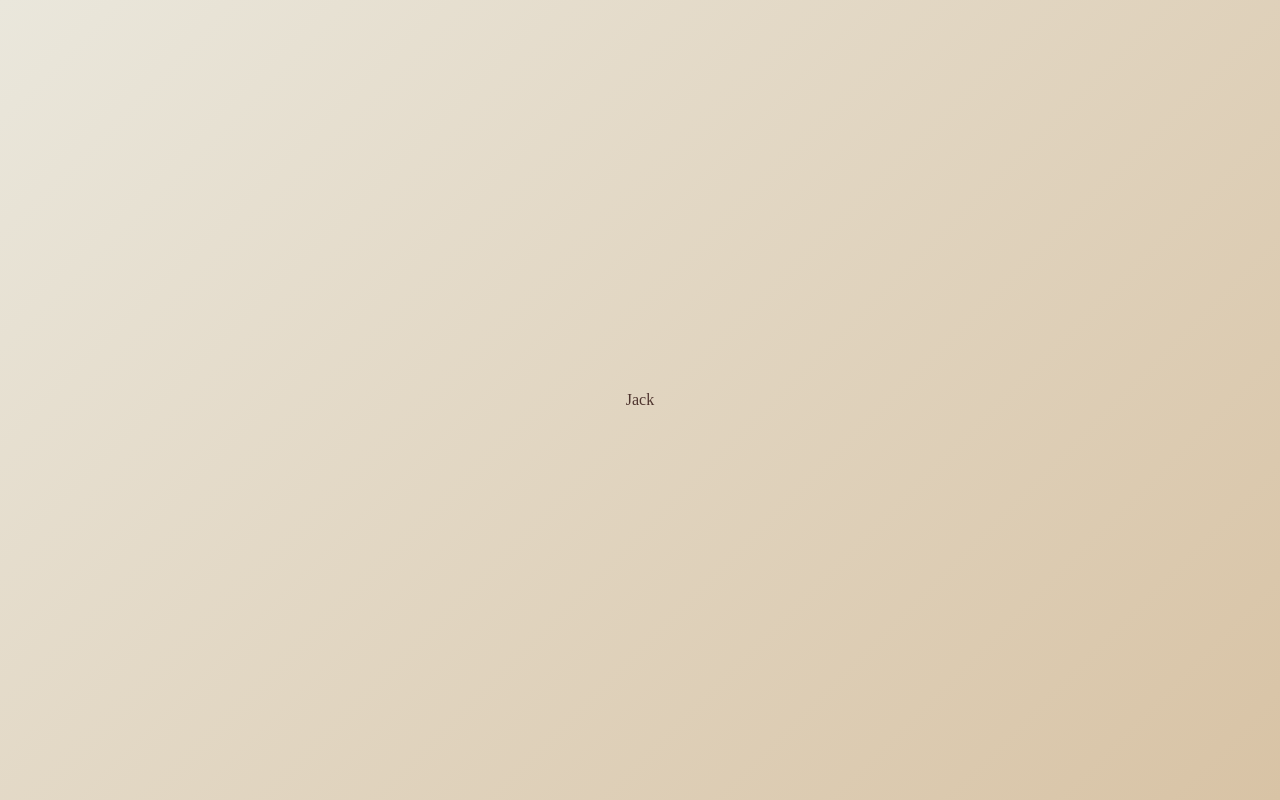
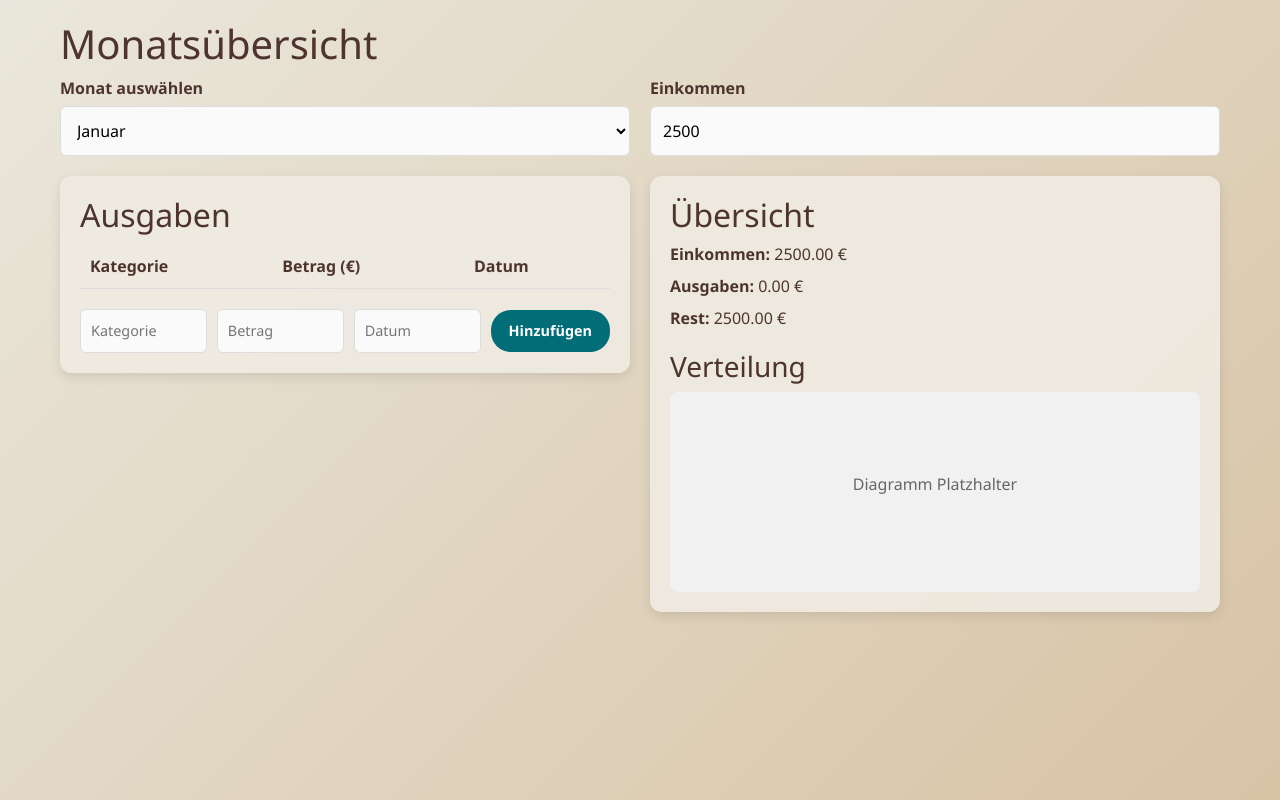
Before and after one commit to Yezdansher/budgetplaner, a React (Vite) app: page /jack in a window 1280 px wide. Built offline with nearby package versions, Linux system fonts and the light colour scheme.

Commit message:
Init: JackDashboard/Routing

```diff
--- a/package.json
+++ b/package.json
@@ -11,7 +11,9 @@
   },
   "dependencies": {
     "bootstrap": "^5.3.8",
+    "chart.js": "^4.5.0",
     "react": "^19.1.1",
+    "react-chartjs-2": "^5.3.0",
     "react-dom": "^19.1.1",
     "react-router-dom": "^7.9.2",
     "zustand": "^5.0.8"
--- a/src/App.jsx
+++ b/src/App.jsx
@@ -8,9 +8,9 @@ export default function App() {
     <>
     <h1 className="animated-title">Budgetplaner</h1>
     <div className="button-container">
-      <button className="my-btn my-btn-übersicht">Übersicht</button>
-      <button className="my-btn my-btn-jack">Jack</button>
-      <button className="my-btn my-btn-isi">Isi</button>
+      <Link to="/übersicht" className="my-btn my-btn-übersicht">Übersicht</Link>
+      <Link to="/jack" className="my-btn my-btn-jack">Jack</Link>
+      <Link to="/isi" className="my-btn my-btn-isi">Isi</Link>
     </div>
     </>
   );
--- a/src/main.jsx
+++ b/src/main.jsx
@@ -5,16 +5,16 @@ import "bootstrap/dist/css/bootstrap.min.css";
 import App from "./App";
 
 import Übersicht from "./pages/Übersicht.jsx";
-import Jack from "./pages/Jack.jsx";
 import Isi from "./pages/Isi.jsx";
+import JackDashboard from "./pages/JackDashboard.jsx";
 
 ReactDOM.createRoot(document.getElementById("root")).render(
   <BrowserRouter>
     <Routes>
       <Route path="/" element={<App />} />
       <Route path= "/übersicht" element={<Übersicht />} />
-      <Route path="jack" element={<Jack />} />
-      <Route path="isi" element={<Isi />} />
+      <Route path="/jack" element={<JackDashboard />} />
+      <Route path="/isi" element={<Isi />} />
     </Routes>
   </BrowserRouter>
 );
--- a/src/pages/Jack.jsx
+++ /dev/null
@@ -1,3 +0,0 @@
-export default function Jack() {
-  return <div>Jack</div>;
-}
--- /dev/null
+++ b/src/pages/JackDashboard.jsx
@@ -0,0 +1,129 @@
+import { useState } from "react";
+import "../styles/JackDashboard.css";
+
+export default function JackDashboard() {
+  const months = [
+    "Januar", "Februar", "März", "April", "Mai", "Juni",
+    "Juli", "August", "September", "Oktober", "November", "Dezember"
+  ];
+
+  const [month, setMonth] = useState("Januar");
+  const [income, setIncome] = useState(2500);
+  const [expenses, setExpenses] = useState([]);
+
+  const [newCategory, setNewCategory] = useState("");
+  const [newAmount, setNewAmount] = useState("");
+  const [newDate, setNewDate] = useState("");
+
+  const totalExpenses = expenses.reduce((s, e) => s + e.amount, 0);
+  const balance = income - totalExpenses;
+
+  const handleAddExpense = (e) => {
+    e.preventDefault();
+    if (newCategory && newAmount && newDate) {
+      setExpenses([
+        ...expenses,
+        {
+          category: newCategory,
+          amount: Number(newAmount),
+          date: newDate
+        }
+      ]);
+      setNewCategory("");
+      setNewAmount("");
+      setNewDate("");
+    }
+  };
+
+  return (
+    <div className="dash-container">
+      <h1 className="dash-title">Monatsübersicht</h1>
+
+      {/* Top Controls */}
+      <div className="dash-controls">
+        <div className="dash-control">
+          <label>Monat auswählen</label>
+          <select value={month} onChange={e => setMonth(e.target.value)}>
+            {months.map(m => <option key={m}>{m}</option>)}
+          </select>
+        </div>
+        <div className="dash-control">
+          <label>Einkommen</label>
+          <input
+            type="number"
+            value={income}
+            onChange={e => setIncome(Number(e.target.value))}
+          />
+        </div>
+      </div>
+
+      <div className="dash-content">
+        {/* Tabelle */}
+        <div className="dash-box dash-table">
+          <h2>Ausgaben</h2>
+          <table>
+            <thead>
+              <tr>
+                <th>Kategorie</th>
+                <th>Betrag (€)</th>
+                <th>Datum</th>
+              </tr>
+            </thead>
+            <tbody>
+              {expenses.map((e, i) => (
+                <tr key={i}>
+                  <td>{e.category}</td>
+                  <td>{e.amount.toFixed(2)}</td>
+                  <td>{e.date}</td>
+                </tr>
+              ))}
+            </tbody>
+          </table>
+          <form className="add-expense-form" onSubmit={handleAddExpense}>
+            <input
+              type="text"
+              placeholder="Kategorie"
+              value={newCategory}
+              onChange={e => setNewCategory(e.target.value)}
+              required
+            />
+            <input
+              type="number"
+              step="0.01"
+              placeholder="Betrag"
+              value={newAmount}
+              onChange={e => setNewAmount(e.target.value)}
+              required
+            />
+            <input
+              type="text"
+              placeholder="Datum"
+              value={newDate}
+              onChange={e => setNewDate(e.target.value)}
+              required
+            />
+            <button type="submit">Hinzufügen</button>
+          </form>
+        </div>
+
+        {/* Übersicht + Diagramm */}
+        <div className="dash-box dash-summary">
+          <h2>Übersicht</h2>
+          <ul>
+            <li><strong>Einkommen:</strong> {income.toFixed(2)} €</li>
+            <li><strong>Ausgaben:</strong> {totalExpenses.toFixed(2)} €</li>
+            <li><strong>Rest:</strong> {balance.toFixed(2)} €</li>
+          </ul>
+
+          <div className="dash-chart">
+            <h3>Verteilung</h3>
+            <div className="chart-placeholder">
+              {/* Hier könnte später ein echtes Diagramm eingebaut werden */}
+              <p>Diagramm Platzhalter</p>
+            </div>
+          </div>
+        </div>
+      </div>
+    </div>
+  );
+}
--- a/src/styles/App.css
+++ b/src/styles/App.css
@@ -4,9 +4,6 @@ body {
     margin: 0;
     padding: 0;
     height: 100vh;
-    display: flex;
-    justify-content: center;
-    align-items: center;
     background: linear-gradient(135deg, #eae7dc, #d8c3a5);
     font-family: "Lora", serif;
     color: #4e342e;
--- a/src/styles/Buttons.css
+++ b/src/styles/Buttons.css
@@ -23,6 +23,7 @@
     opacity: 0;
     transform: translateY(20px);
     animation: fadeInUp 0.8s ease forwards;
+    text-decoration: none;
 }
 .my-btn:nth-child(1) {
     animation-delay: 0.6s;
@@ -36,7 +37,7 @@
 .my-btn:hover {
   background: rgba(62, 39, 35, 0.9);
   transform: translateY(-5px) scale(1.03);
-  box-shadow: 0px 8px 20px rgba(0, 0, 0, 0.5), 0 0 12px rgba(62,39,35,0.6);
+box-shadow: 0px 8px 20px rgba(0, 0, 0, 0.5), 0 0 12px rgba(62,39,35,0.6);
 }
 @media (max-width: 768px) {
     .my-btn {
--- a/src/styles/Title.css
+++ b/src/styles/Title.css
@@ -1,12 +1,12 @@
 .animated-title {
-    font-size:3.5rem;
+    font-size: 3.5rem;
     font-weight: bold;
     text-align: center;
-    margin-bottom: 30px;
+    margin: 80px auto 40px auto; /* Abstand oben vergrößert */
     color: #006d77;
     letter-spacing: 2px;
     position: relative;
-    display: inline-block;
+    display: block;
     animation: fadeInDown 1s ease-out;
 }
 
@@ -30,6 +30,6 @@
 @media (max-width: 768px) {
     .animated-title {
         font-size: 2.5rem;
-        margin-bottom: 25px;
+        margin: 50px auto 30px auto; /* auf Handy etwas kleinerer Abstand */
     }
 }
--- /dev/null
+++ b/src/styles/jackDashboard.css
@@ -0,0 +1,185 @@
+* {
+  font-family: 'Segoe UI', Tahoma, Geneva, Verdana, sans-serif;
+}
+
+.dash-container {
+  max-width: 1200px;
+  margin: 0 auto;
+  padding: 20px;
+  animation: fadeIn 0.5s ease-in-out;
+}
+@keyframes fadeIn {
+  from { opacity: 0;
+  transform: translateYtranslateY(20px); }
+  to { opacity: 1; transform: translateY(0); }
+}
+
+.dash-controls {
+  display: flex;
+  gap: 20px;
+  margin-bottom: 20px;
+  flex-wrap: wrap;
+}
+
+.dash-control {
+  flex: 1;
+  display: flex;
+  flex-direction: column;
+}
+
+.dash-control label {
+  font-weight: 600;
+  margin-bottom: 6px;
+}
+
+.dash-control input,
+.dash-control select {
+  border: 1.5px solid #ddd;
+  padding: 12px;
+  border-radius: 6px;
+  font-size: 1rem;
+  background-color: #fafafa;
+  transition: box-shadow 0.3s ease, border-color 0.3s ease, background-color 0.3s ease;
+}
+
+.dash-control input:focus,
+.dash-control select:focus {
+  border-color: #006d77;
+  box-shadow: 0 0 8px 2px rgba(0, 109, 119, 0.4);
+  background-color: #fff;
+}
+
+.dash-content {
+  display: flex;
+  gap: 20px;
+  flex-wrap: nowrap;
+  align-items: flex-start;
+}
+
+.dash-box {
+  background: rgba(240, 235, 227, 0.9);
+  border-radius: 12px;
+  box-shadow: 0 4px 12px rgba(0,0,0,0.1);
+  padding: 20px;
+  flex: 1 1 300px;
+}
+
+.dash-table {
+  flex: 1;
+  min-width: 0;
+}
+
+.dash-summary {
+  flex: 1;
+  min-width: 0;
+}
+
+.dash-table table {
+  width: 100%;
+  border-collapse: collapse;
+  margin-top: 10px;
+}
+
+.dash-table th,
+.dash-table td {
+  padding: 10px;
+  border-bottom: 1px solid #ddd;
+  text-align: left;
+}
+
+.dash-table td input,
+.dash-table td select {
+  border: 1.5px solid #b08968;
+  padding: 10px;
+  border-radius: 6px;
+  font-size: 1rem;
+  width: 100%;
+  box-sizing: border-box;
+}
+
+.dash-summary ul {
+  list-style: none;
+  padding: 0;
+  margin: 0 0 20px 0;
+}
+
+.dash-summary li {
+  margin-bottom: 8px;
+  font-size: 1rem;
+}
+
+.dash-chart {
+  margin-top: 20px;
+}
+
+.chart-placeholder {
+  height: 200px;
+  display: flex;
+  align-items: center;
+  justify-content: center;
+  background: #f1f1f1;
+  border-radius: 8px;
+  color: #666;
+}
+
+.add-expense-form {
+  display: flex;
+  gap: 10px;
+  margin-top: 20px;
+  align-items: center;
+  flex-wrap: wrap;
+}
+
+.add-expense-form input {
+  flex: 1;
+  min-width: 0;
+  padding: 10px;
+  border-radius: 6px;
+  border: 1.5px solid #ddd;
+  font-size: 0.9rem;
+  background-color: #fafafa;
+  transition: box-shadow 0.3s ease, border-color 0.3s ease, background-color 0.3s ease;
+}
+
+.add-expense-form input:focus {
+  border-color: #006d77;
+  box-shadow: 0 0 8px 2px rgba(0, 109, 119, 0.4);
+  background-color: #fff;
+}
+
+.add-expense-form button {
+  flex: 0 0 auto;
+  background-color: #006d77;
+  color: white;
+  padding: 10px 18px;
+  border: none;
+  border-radius: 20px;
+  font-size: 0.9rem;
+  font-weight: 600;
+  cursor: pointer;
+  transition: background-color 0.3s ease, box-shadow 0.3s ease;
+}
+
+.add-expense-form button:hover {
+  background-color: #005a5a;
+  box-shadow: 0 2px 8px rgba(0, 109, 119, 0.4);
+}
+
+/* Mobile Ansicht */
+@media (max-width: 768px) {
+  .dash-content {
+    flex-direction: column;
+  }
+
+  .dash-controls {
+    flex-direction: column; /* Monat und Einkommen untereinander */
+  }
+
+  .dash-control {
+    width: 100%;
+  }
+
+  .dash-box {
+    flex: 1 1 100%;
+  }
+}
```
Also changed, not shown: 1 other file (tests, documents, lock files or other folders).
